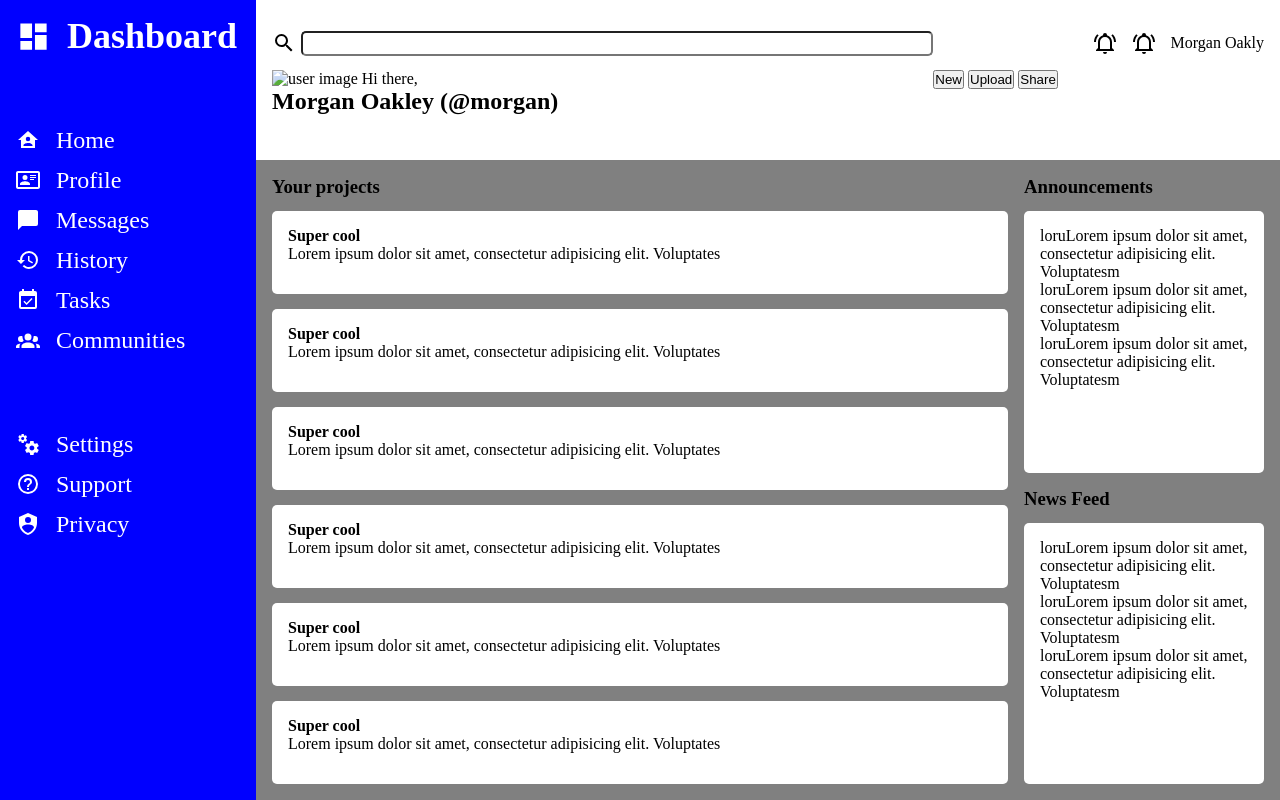
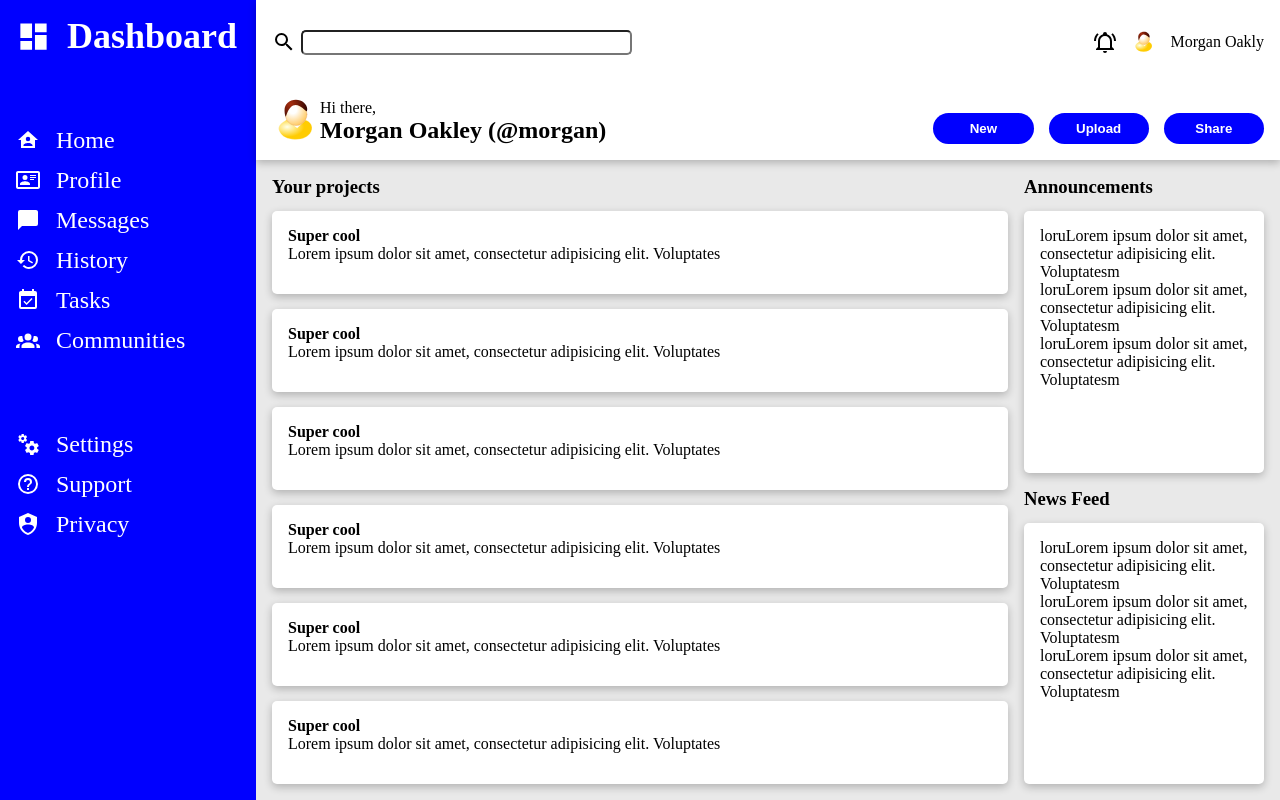
Before and after one commit to tymarshall1/admin-dashboard, a plain HTML site: page index.html in a window 1280 px wide. Drawn offline with Linux system fonts and the light colour scheme.

Commit message:
finished up header and added box shadow around cards

```diff
--- a/index.html
+++ b/index.html
@@ -64,13 +64,15 @@
         </div>
         <div class="user-profile-nav">
           <img src="assets/bell.svg" alt="bell icon" />
-          <img src="assets/bell.svg" alt="profile image" />
+          <img src="assets/profile-pic.svg" alt="profile image" />
           <p>Morgan Oakly</p>
         </div>
         <div class="welcome">
-          <img src="" alt="user image" />
-          <p>Hi there,</p>
-          <h2>Morgan Oakley (@morgan)</h2>
+          <img src="assets/profile-pic.svg" alt="user image" />
+          <div class="welcome-text">
+            <p>Hi there,</p>
+            <h2>Morgan Oakley (@morgan)</h2>
+          </div>
         </div>
         <div class="user-actions">
           <button>New</button>
--- a/style.css
+++ b/style.css
@@ -5,8 +5,9 @@
 }
 
 :root {
-  background-color: gray;
+  background-color: rgb(233, 233, 233);
   --icon-width: 1.5rem;
+  --box-shadow: rgba(0, 0, 0, 0.24) 0px 3px 8px;
 }
 
 body {
@@ -70,6 +71,7 @@
   grid-column: 2/4;
   background-color: white;
   padding: 1rem;
+  box-shadow: var(--box-shadow);
 }
 
 .search {
@@ -84,7 +86,7 @@
 .search > input {
   height: 25px;
   border-radius: 5px;
-  flex: 1;
+  width: 50%;
 }
 
 .user-profile-nav {
@@ -96,6 +98,37 @@
 
 .user-profile-nav img {
   width: var(--icon-width);
+}
+
+.welcome {
+  display: flex;
+  align-items: flex-end;
+}
+
+.welcome img {
+  width: 3rem;
+}
+
+.welcome-text {
+  display: inline-block;
+}
+
+.user-actions {
+  display: flex;
+  justify-content: flex-end;
+  align-items: flex-end;
+  gap: 15px;
+  flex-wrap: wrap;
+}
+
+.user-actions button {
+  padding: 0.5rem;
+  flex: 1;
+  border-radius: 25px;
+  border: none;
+  background-color: blue;
+  color: white;
+  font-weight: 800;
 }
 
 .projects {
@@ -116,6 +149,7 @@
   background-color: white;
   padding: 1rem;
   border-radius: 5px;
+  box-shadow: var(--box-shadow);
 }
 
 .newsFeedContainer {
@@ -133,6 +167,7 @@
   padding: 1rem;
   background-color: white;
   border-radius: 5px;
+  box-shadow: var(--box-shadow);
 }
 
 .announcements {
```
Also changed, not shown: assets/profile-pic.svg (added).
